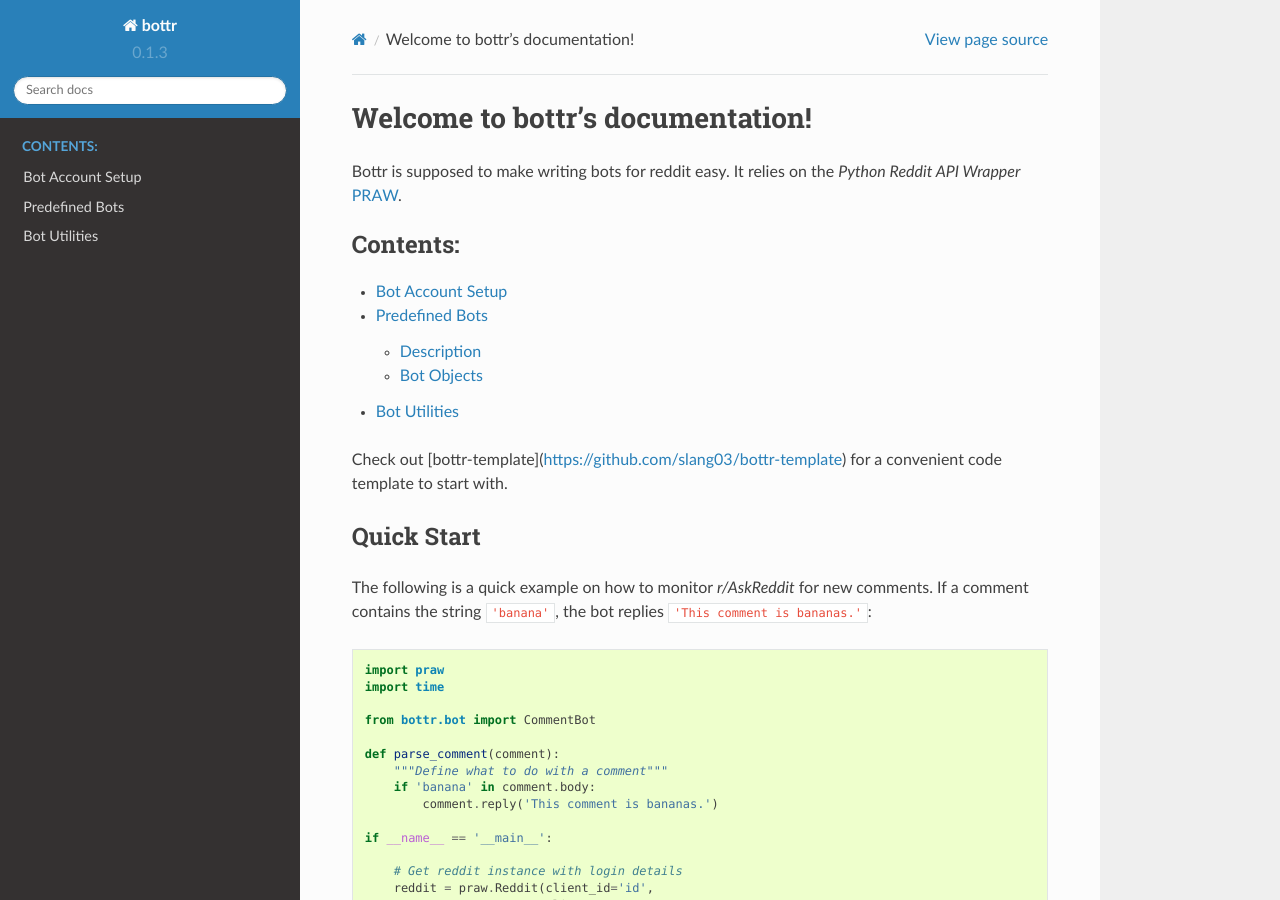
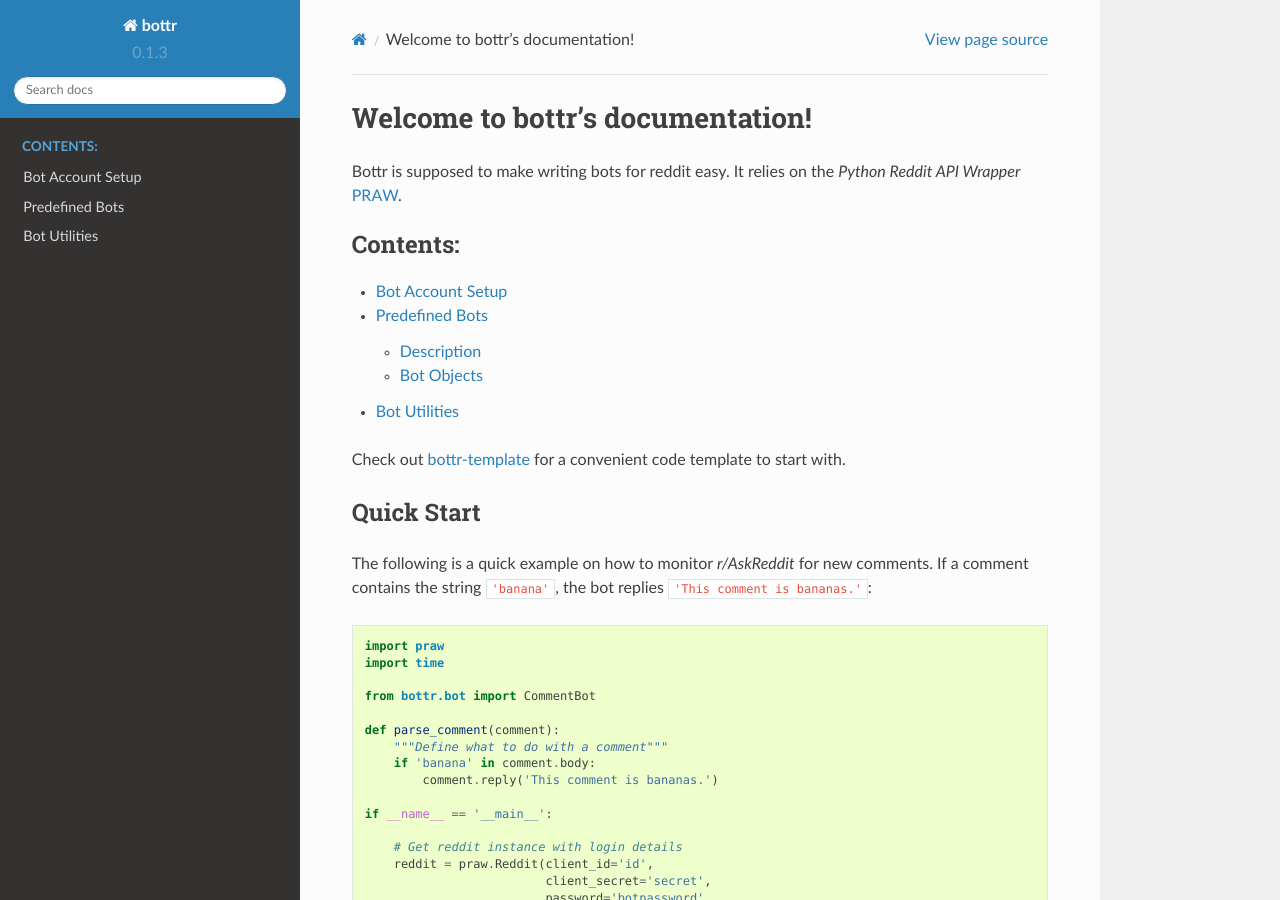
Before and after one commit to braun-steven/bottr, a Sphinx documentation site: the page built from docs/index.rst, in a window 1280 px wide and 900 px high. Built offline with Sphinx 7.4.7 and the Read the Docs theme 2.0.0, drawn with Linux system fonts in a browser that asks for light colours.

Commit message:
Fix docs link

```diff
--- a/docs/index.rst
+++ b/docs/index.rst
@@ -18,7 +18,7 @@
    bots
    util
 
-Check out [bottr-template](https://github.com/slang03/bottr-template) for a convenient code template to start with.
+Check out `bottr-template <https://github.com/slang03/bottr-template>`_ for a convenient code template to start with.
 
 Quick Start
 -----------
```
